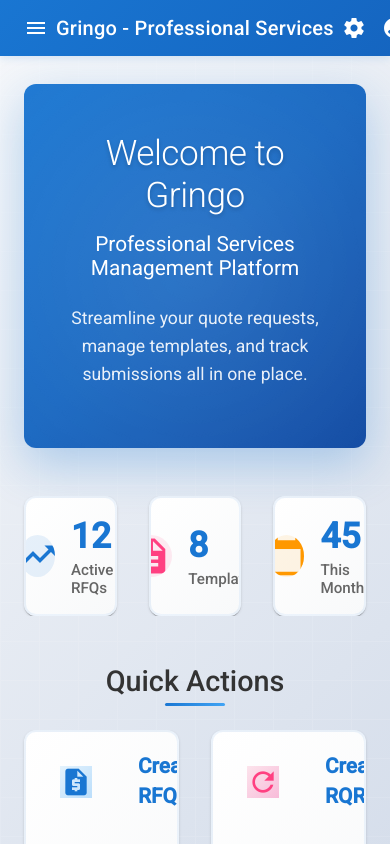
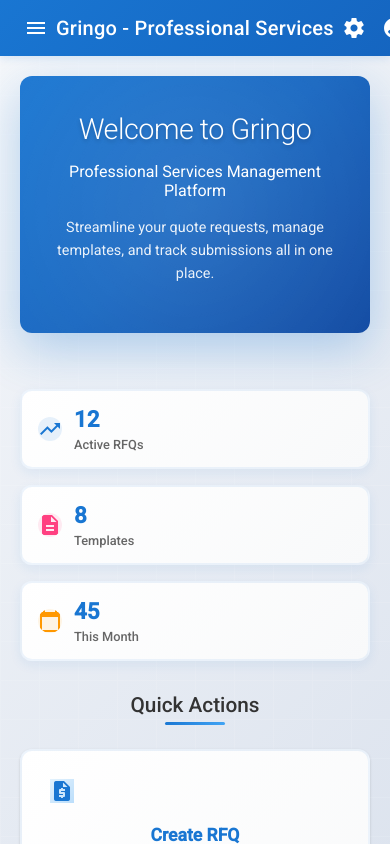
Before and after one commit to ashoktut/gringo, an Angular app: page /home in a window 390 px wide. Built offline with nearby package versions, Linux system fonts and the light colour scheme.

Commit message:
fixed layouts

```diff
--- a/src/app/pages/home/home.component.css
+++ b/src/app/pages/home/home.component.css
@@ -69,8 +69,16 @@
   animation: fadeInUp 0.8s cubic-bezier(0.4, 0.0, 0.2, 1) 0.2s both;
 }
 
+/* CSS Grid for Stats */
+.stats-grid {
+  display: grid;
+  grid-template-columns: repeat(3, 1fr);
+  gap: 16px;
+  margin-bottom: 32px;
+}
+
 .stat-card {
-  height: 100%;
+  height: 120px;
   display: flex;
   align-items: center;
   justify-content: center;
@@ -81,6 +89,16 @@
   border: 2px solid rgba(25, 118, 210, 0.08);
   position: relative;
   overflow: hidden;
+  box-shadow: 0 4px 12px rgba(25, 118, 210, 0.08);
+}
+
+.stat-card .mat-mdc-card-content {
+  padding: 0 !important;
+  width: 100%;
+  height: 100%;
+  display: flex;
+  align-items: center;
+  justify-content: center;
 }
 
 .stat-card::before {
@@ -107,37 +125,49 @@
 .stat-content {
   display: flex;
   align-items: center;
-  gap: 20px;
+  gap: 16px;
   width: 100%;
-  padding: 16px;
+  padding: 20px;
   position: relative;
   z-index: 2;
+  justify-content: flex-start;
 }
 
 .stat-icon {
-  font-size: 42px;
-  width: 42px;
-  height: 42px;
-  padding: 12px;
+  font-size: 36px;
+  width: 36px;
+  height: 36px;
+  padding: 16px;
   border-radius: 50%;
   background: rgba(25, 118, 210, 0.1);
   display: flex;
   align-items: center;
   justify-content: center;
+  flex-shrink: 0;
+  transition: all 0.3s ease;
+}
+
+.stat-info {
+  flex: 1;
+  min-width: 0;
 }
 
 .stat-info h3 {
-  font-size: 2.2rem;
+  font-size: 2rem;
   margin: 0;
   font-weight: 600;
   color: var(--primary-color);
+  line-height: 1.2;
 }
 
 .stat-info p {
   margin: 4px 0 0 0;
   color: #666;
-  font-size: 0.95rem;
+  font-size: 0.9rem;
   font-weight: 500;
+  white-space: nowrap;
+  overflow: hidden;
+  text-overflow: ellipsis;
 }
 
 .stat-primary .stat-icon { color: #1976d2; background: rgba(25, 118, 210, 0.1); }
@@ -171,8 +201,15 @@
   border-radius: 2px;
 }
 
+/* CSS Grid for Actions */
+.actions-grid {
+  display: grid;
+  grid-template-columns: repeat(2, 1fr);
+  gap: 16px;
+}
+
 .action-card {
-  height: 100%;
+  min-height: 200px;
   cursor: pointer;
   transition: all 0.4s cubic-bezier(0.4, 0.0, 0.2, 1);
   display: flex;
@@ -424,42 +461,246 @@
 /* Enhanced Responsive Design */
 @media (max-width: 768px) {
   .home-container {
-    padding: 20px 16px;
+    padding: 16px;
   }
 
   .hero-content h1 {
-    font-size: 2.2rem;
+    font-size: 2rem;
+  }
+
+  .hero-content p {
+    font-size: 1.1rem;
+  }
+
+  .hero-description {
+    font-size: 1rem !important;
   }
 
   .hero-card {
-    padding: 32px 24px;
+    padding: 24px 16px;
+    margin-bottom: 24px;
   }
 
-  .stats-section mat-grid-list {
-    grid-template-columns: repeat(1, 1fr) !important;
+  /* CSS Grid responsive for stats */
+  .stats-grid {
+    grid-template-columns: 1fr;
+    gap: 12px;
   }
 
-  .actions-section mat-grid-list {
-    grid-template-columns: repeat(1, 1fr) !important;
+  .stats-section {
+    margin-bottom: 32px;
+  }
+
+  .stat-card {
+    height: 100px;
+    margin-bottom: 0;
   }
 
   .stat-content {
+    gap: 12px;
+    padding: 16px;
+    justify-content: center;
+  }
+
+  .stat-icon {
+    font-size: 28px;
+    width: 28px;
+    height: 28px;
+    padding: 12px;
+  }
+
+  .stat-info h3 {
+    font-size: 1.6rem;
+  }
+
+  .stat-info p {
+    font-size: 0.85rem;
+    white-space: normal;
+  }
+
+  /* CSS Grid responsive for actions */
+  .actions-grid {
+    grid-template-columns: 1fr;
     gap: 16px;
+  }
+
+  .actions-section {
+    margin-bottom: 32px;
+  }
+
+  .actions-section h2 {
+    font-size: 1.5rem;
+    margin-bottom: 24px;
+  }
+
+  .action-card {
+    min-height: 180px;
+    margin-bottom: 16px;
+  }
+
+  .action-card mat-card-header {
+    padding: 16px 16px 12px 16px;
+  }
+
+  .action-card mat-card-header .mat-mdc-card-avatar {
+    width: 48px;
+    height: 48px;
+    margin-right: 12px;
+  }
+
+  .action-icon {
+    font-size: 24px;
+    width: 24px;
+    height: 24px;
+  }
+
+  .action-card mat-card-title {
+    font-size: 1.1rem;
+  }
+
+  .action-card mat-card-content {
+    padding: 0 16px 12px 16px;
+  }
+
+  .action-card mat-card-actions {
+    padding: 16px;
+    padding-top: 0;
   }
 
   .activity-item {
     padding: 12px 16px;
-    gap: 16px;
+    gap: 12px;
+  }
+
+  .activity-icon {
+    font-size: 20px;
+    width: 20px;
+    height: 20px;
+  }
+}
+
+@media (max-width: 480px) {
+  .home-container {
+    padding: 12px;
+  }
+
+  .hero-content h1 {
+    font-size: 1.8rem;
+  }
+
+  .hero-content p {
+    font-size: 1rem;
+  }
+
+  .hero-description {
+    font-size: 0.9rem !important;
+    margin-top: 16px;
+  }
+
+  .hero-card {
+    padding: 20px 12px;
+    border-radius: 16px;
+  }
+
+  .stats-section {
+    margin-bottom: 24px;
+  }
+
+  .stats-grid {
+    gap: 8px;
+  }
+
+  .stat-card {
+    height: 80px;
+  }
+
+  .stat-content {
+    flex-direction: row;
+    text-align: left;
+    padding: 12px 16px;
+    justify-content: flex-start;
+    gap: 12px;
+  }
+
+  .stat-icon {
+    margin-bottom: 0;
+    font-size: 24px;
+    width: 24px;
+    height: 24px;
+    padding: 10px;
+  }
+
+  .stat-info h3 {
+    font-size: 1.4rem;
+  }
+
+  .stat-info p {
+    font-size: 0.8rem;
+  }
+
+  .actions-section h2 {
+    font-size: 1.3rem;
+  }
+
+  .actions-grid {
+    gap: 12px;
+  }
+
+  .action-card {
+    min-height: 160px;
+  }
+
+  .action-card mat-card-header {
+    flex-direction: column;
+    text-align: center;
+    padding: 16px;
+  }
+
+  .action-card mat-card-header .mat-mdc-card-avatar {
+    margin-right: 0;
+    margin-bottom: 8px;
+  }
+
+  .action-card mat-card-content p {
+    text-align: center;
+  }
+
+  .activity-section mat-card {
+    margin: 0 -4px;
   }
 }
 
 @media (max-width: 1024px) and (min-width: 769px) {
-  .actions-section mat-grid-list {
-    grid-template-columns: repeat(2, 1fr) !important;
+  .home-container {
+    padding: 24px;
   }
 
-  .home-container {
-    padding: 24px;
+  .stats-grid {
+    grid-template-columns: repeat(3, 1fr);
+  }
+
+  .actions-grid {
+    grid-template-columns: repeat(2, 1fr);
+  }
+}
+
+@media (min-width: 1201px) {
+  .stats-grid {
+    grid-template-columns: repeat(3, 1fr);
+  }
+
+  .actions-grid {
+    grid-template-columns: repeat(2, 1fr);
+  }
+}
+
+@media (max-width: 1200px) and (min-width: 769px) {
+  .stats-grid {
+    grid-template-columns: repeat(2, 1fr);
+  }
+
+  .actions-grid {
+    grid-template-columns: 1fr;
   }
 }
 
--- a/src/app/pages/home/home.component.html
+++ b/src/app/pages/home/home.component.html
@@ -17,9 +17,8 @@
 
   <!-- Stats Section -->
   <div class="stats-section">
-    <mat-grid-list cols="3" rowHeight="120px" gutterSize="16px">
-      <mat-grid-tile *ngFor="let stat of stats">
-        <mat-card class="stat-card" [ngClass]="'stat-' + stat.color">
+    <div class="stats-grid">
+      <mat-card *ngFor="let stat of stats" class="stat-card" [ngClass]="'stat-' + stat.color">
         <mat-card-content>
           <div class="stat-content">
             <mat-icon class="stat-icon">{{ stat.icon }}</mat-icon>
@@ -30,16 +29,14 @@
           </div>
         </mat-card-content>
       </mat-card>
-      </mat-grid-tile>
-    </mat-grid-list>
+    </div>
   </div>
 
   <!-- Quick Actions Section -->
   <div class="actions-section">
     <h2>Quick Actions</h2>
-    <mat-grid-list cols="2" rowHeight="200px" gutterSize="16px">
-      <mat-grid-tile *ngFor="let action of quickActions">
-        <mat-card class="action-card" [routerLink]="action.routePath">
+    <div class="actions-grid">
+      <mat-card *ngFor="let action of quickActions" class="action-card" [routerLink]="action.routePath">
         <mat-card-header>
           <div mat-card-avatar>
             <mat-icon class="action-icon" [ngClass]="'icon-' + action.color">
@@ -58,8 +55,7 @@
           </button>
         </mat-card-actions>
       </mat-card>
-      </mat-grid-tile>
-    </mat-grid-list>
+    </div>
   </div>
 
   <!-- Recent Activity Section -->
--- a/src/app/pages/home/home.component.ts
+++ b/src/app/pages/home/home.component.ts
@@ -3,7 +3,6 @@ import { Component } from '@angular/core';
 import { MatCardModule } from '@angular/material/card';
 import { MatButtonModule } from '@angular/material/button';
 import { MatIconModule } from '@angular/material/icon';
-import { MatGridListModule } from '@angular/material/grid-list';
 import { RouterModule } from '@angular/router';
 
 @Component({
@@ -13,14 +12,12 @@ import { RouterModule } from '@angular/router';
     RouterModule,
     MatCardModule,
     MatButtonModule,
-    MatIconModule,
-    MatGridListModule
+    MatIconModule
   ],
   templateUrl: './home.component.html',
   styleUrl: './home.component.css'
 })
 export class HomeComponent {
-
   quickActions = [
     {
       "title": "Create RFQ",
--- a/src/app/pages/reps/rfq/rfq.component.ts
+++ b/src/app/pages/reps/rfq/rfq.component.ts
@@ -47,7 +47,7 @@ export class RfqComponent implements OnInit {
     {
       // Quote timeline section
       title: 'Quote Timeline',
-      description: 'Set a realistic timeline ',
+      description: '',
       expanded: true,
       fields: [
         // Timeline guidance label
@@ -85,7 +85,7 @@ export class RfqComponent implements OnInit {
     {
       // Rep details section
       title: 'Rep Details',
-      description: 'Rep info & email recipients',
+      description: '',
       fields: [
         // Information label
         {
@@ -139,7 +139,7 @@ export class RfqComponent implements OnInit {
     // Roof timeline section
     {
       title: 'Roof Timeline',
-      description: 'ABK and P&G info',
+      description: '',
       fields: [
         // Timeline explanation label
         {
--- a/src/app/sharedComponents/search/search.component.css
+++ b/src/app/sharedComponents/search/search.component.css
@@ -15,7 +15,7 @@
 
 .search-field .mat-mdc-form-field {
   width: 100%;
-  border-radius: 28px;
+  border-radius: 16px;
   transition: all 0.3s cubic-bezier(0.4, 0.0, 0.2, 1);
   background: linear-gradient(135deg, #ffffff 0%, #f8f9fa 100%);
   box-shadow: 0 2px 8px rgba(25, 118, 210, 0.1);
@@ -37,10 +37,10 @@
 
 /* Enhanced Text Field Wrapper */
 .search-field .mat-mdc-text-field-wrapper {
-  border-radius: 28px;
+  border-radius: 50px;
   background: transparent;
-  padding: 8px 0;
-  height: 56px;
+  padding: 2px 0;
+  height: 32px;
   display: flex;
   align-items: center;
 }
@@ -63,8 +63,8 @@
 
 /* Enhanced Input Styling */
 .search-field .mat-mdc-input-element {
-  padding: 16px 20px;
-  font-size: 1rem;
+  padding: 6px 12px;
+  font-size: 0.85rem;
   font-weight: 400;
   color: #333;
   background: transparent;
@@ -103,17 +103,17 @@
 
 /* Enhanced Prefix Icon (Search Icon) */
 .search-field .mat-mdc-form-field-icon-prefix {
-  padding-left: 20px;
-  padding-right: 8px;
+  padding-left: 12px;
+  padding-right: 4px;
   display: flex;
   align-items: center;
 }
 
 .search-field .mat-mdc-form-field-icon-prefix mat-icon {
   color: var(--primary-color);
-  font-size: 24px;
-  width: 24px;
-  height: 24px;
+  font-size: 18px;
+  width: 18px;
+  height: 18px;
   transition: all 0.3s cubic-bezier(0.4, 0.0, 0.2, 1);
   opacity: 0.8;
 }
@@ -126,15 +126,15 @@
 
 /* Enhanced Suffix Button (Clear Button) */
 .search-field .mat-mdc-form-field-icon-suffix {
-  padding-right: 16px;
-  padding-left: 8px;
+  padding-right: 8px;
+  padding-left: 4px;
   display: flex;
   align-items: center;
 }
 
 .search-field .mat-mdc-form-field-icon-suffix .mat-mdc-icon-button {
-  width: 32px;
-  height: 32px;
+  width: 24px;
+  height: 24px;
   border-radius: 50%;
   background: rgba(25, 118, 210, 0.1);
   color: var(--primary-color);
@@ -163,8 +163,8 @@
 }
 
 .search-field .mat-mdc-form-field-icon-suffix .mat-mdc-icon-button:hover::before {
-  width: 32px;
-  height: 32px;
+  width: 24px;
+  height: 24px;
 }
 
 .search-field .mat-mdc-form-field-icon-suffix .mat-mdc-icon-button mat-icon {
```
Also changed, not shown: package.json (+22 -22 lines), src/app/pages/submissions/submissions.component.css (added, +33 -0 lines), 1 other file (tests, documents, lock files or other folders). Lines whose indentation alone changed are shown as unchanged.
